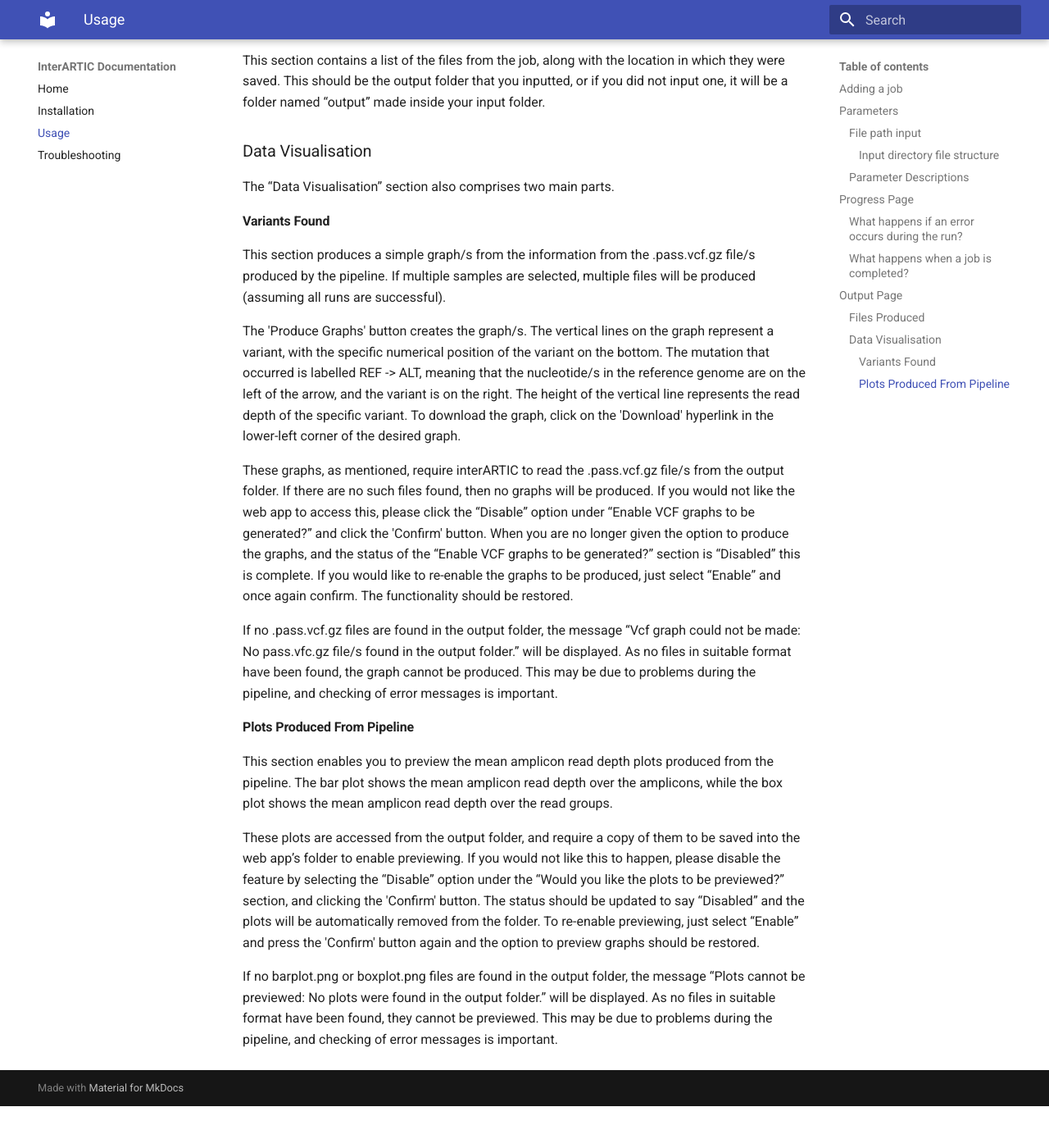
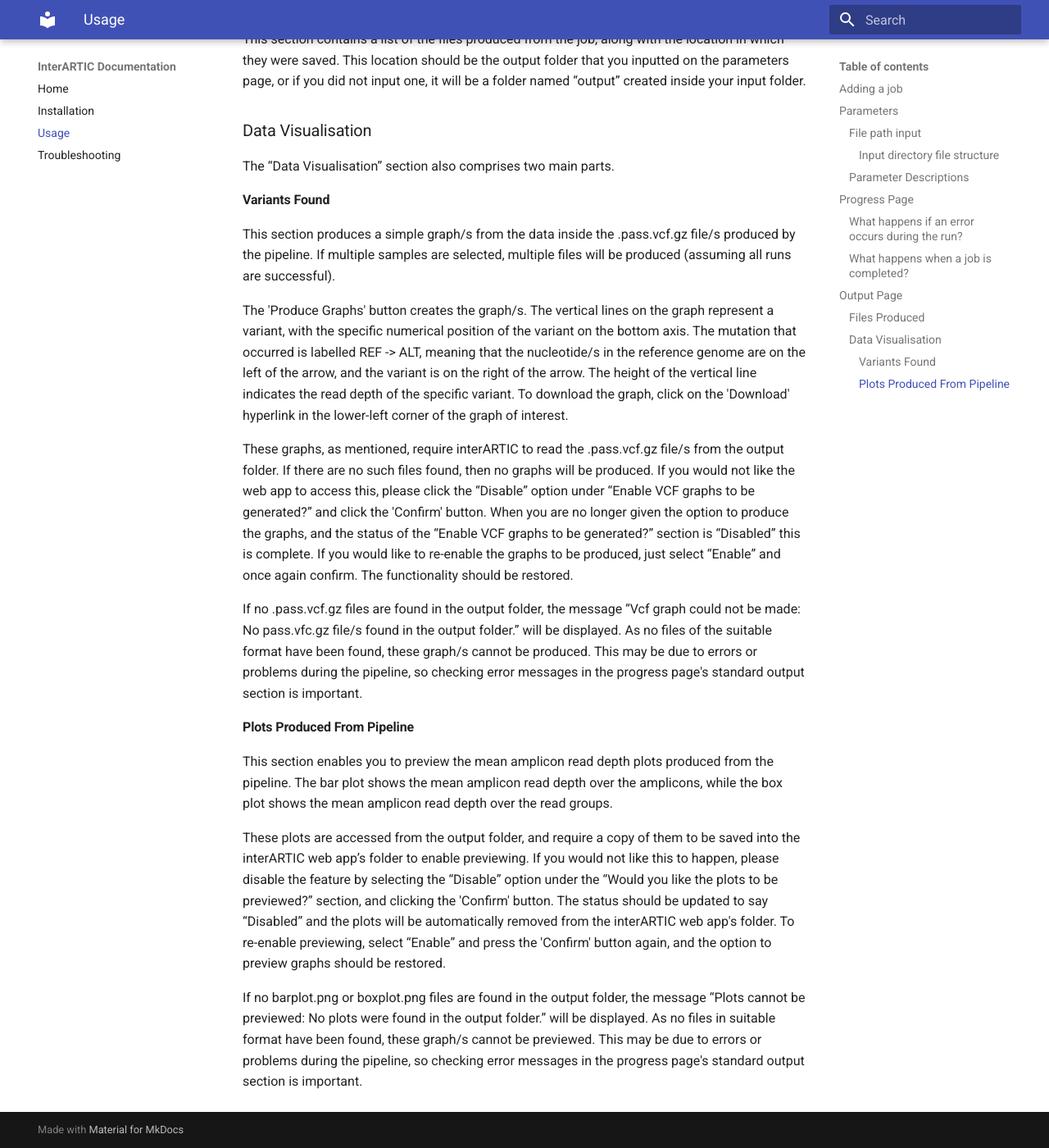
Before and after one commit to Psy-Fer/interARTIC, an MkDocs documentation site: the page built from docs/usage.md, in a window 1280 px wide and 1400 px high, scrolled down 5287 px. Shown: the whole window at 82% size. Built offline with MkDocs 1.6.1 and Material for MkDocs 9.7.7, drawn with Linux system fonts in a browser that asks for light colours; before the commit the page ends 6636 px from its top, so only the background shows below that; some of the changed text lies outside the part shown.

Commit message:
usage doc edits: output

```diff
--- a/docs/usage.md
+++ b/docs/usage.md
@@ -125,7 +125,7 @@
 
 The 'View Job Parameters here' button, when clicked, will display the job's parameters that have been entered by the user.
 
-There is an 'Abort Job' button which can be used to terminate the job. A confirmation window will appear when you click on the abort button. If you continue, you will then be asked to confirm whether you wish to delete the files created by the job. After this, you will then be directed back to the home page.
+The 'Abort Job' button can be used to terminate the job. A confirmation window will appear when you click on the abort button. If you continue, you will then be asked to confirm whether you wish to delete the files created by the job. After this, you will then be directed back to the home page.
 
 ### What happens if an error occurs during the run?
 
@@ -145,11 +145,11 @@
 
 ## Output Page
 
-The Output Page has two main sections, one for the files produced during the run, and the other for data visualisation to enable a fast quality analysis of the sample. At the bottom of the page, there is a 'Go to Progress' button which will redirect you to the progress page of the job if you click on it.
+The Output Page has two main sections, one for the files produced during the run, and the other for data visualisation to enable a fast quality check of the sample. At the bottom of the page, there is a 'Go to Progress' button which will redirect you to the progress page of the job if you click on it.
 
 ### Files Produced
 
-This section contains a list of the files from the job, along with the location in which they were saved. This should be the output folder that you inputted, or if you did not input one, it will be a folder named “output” made inside your input folder.
+This section contains a list of the files produced from the job, along with the location in which they were saved. This location should be the output folder that you inputted on the parameters page, or if you did not input one, it will be a folder named “output” created inside your input folder.
 
 ### Data Visualisation
 
@@ -157,18 +157,18 @@
 
 #### Variants Found
 
-This section produces a simple graph/s from the information from the <sample_name>.pass.vcf.gz file/s produced by the pipeline. If multiple samples are selected, multiple files will be produced (assuming all runs are successful).
+This section produces a simple graph/s from the data inside the <sample_name>.pass.vcf.gz file/s produced by the pipeline. If multiple samples are selected, multiple files will be produced (assuming all runs are successful).
 
-The 'Produce Graphs' button creates the graph/s. The vertical lines on the graph represent a variant, with the specific numerical position of the variant on the bottom. The mutation that occurred is labelled REF -> ALT, meaning that the nucleotide/s in the reference genome are on the left of the arrow, and the variant is on the right. The height of the vertical line represents the read depth of the specific variant. To download the graph, click on the 'Download' hyperlink in the lower-left corner of the desired graph.
+The 'Produce Graphs' button creates the graph/s. The vertical lines on the graph represent a variant, with the specific numerical position of the variant on the bottom axis. The mutation that occurred is labelled REF -> ALT, meaning that the nucleotide/s in the reference genome are on the left of the arrow, and the variant is on the right of the arrow. The height of the vertical line indicates the read depth of the specific variant. To download the graph, click on the 'Download' hyperlink in the lower-left corner of the graph of interest.
 
 These graphs, as mentioned, require interARTIC to read the <sample_name>.pass.vcf.gz file/s from the output folder. If there are no such files found, then no graphs will be produced. If you would not like the web app to access this, please click the “Disable” option under “Enable VCF graphs to be generated?” and click the 'Confirm' button. When you are no longer given the option to produce the graphs, and the status of the “Enable VCF graphs to be generated?” section is “Disabled” this is complete. If you would like to re-enable the graphs to be produced, just select “Enable” and once again confirm. The functionality should be restored.
 
-If no .pass.vcf.gz files are found in the output folder, the message “Vcf graph could not be made: No pass.vfc.gz file/s found in the output folder.” will be displayed. As no files in suitable format have been found, the graph cannot be produced. This may be due to problems during the pipeline, and checking of error messages is important.
+If no <sample_name>.pass.vcf.gz files are found in the output folder, the message “Vcf graph could not be made: No pass.vfc.gz file/s found in the output folder.” will be displayed. As no files of the suitable format have been found, these graph/s cannot be produced. This may be due to errors or problems during the pipeline, so checking error messages in the progress page's standard output section is important.
 
 #### Plots Produced From Pipeline
 
 This section enables you to preview the mean amplicon read depth plots produced from the pipeline. The bar plot shows the mean amplicon read depth over the amplicons, while the box plot shows the mean amplicon read depth over the read groups.
 
-These plots are accessed from the output folder, and require a copy of them to be saved into the web app’s folder to enable previewing. If you would not like this to happen, please disable the feature by selecting the “Disable” option under the “Would you like the plots to be previewed?” section, and clicking the 'Confirm' button. The status should be updated to say “Disabled” and the plots will be automatically removed from the folder. To re-enable previewing, just select “Enable” and press the 'Confirm' button again and the option to preview graphs should be restored.
+These plots are accessed from the output folder, and require a copy of them to be saved into the interARTIC web app’s folder to enable previewing. If you would not like this to happen, please disable the feature by selecting the “Disable” option under the “Would you like the plots to be previewed?” section, and clicking the 'Confirm' button. The status should be updated to say “Disabled” and the plots will be automatically removed from the interARTIC web app's folder. To re-enable previewing, select “Enable” and press the 'Confirm' button again, and the option to preview graphs should be restored.
 
-If no barplot.png or boxplot.png files are found in the output folder, the message “Plots cannot be previewed: No plots were found in the output folder.” will be displayed. As no files in suitable format have been found, they cannot be previewed. This may be due to problems during the pipeline, and checking of error messages is important.
+If no barplot.png or boxplot.png files are found in the output folder, the message “Plots cannot be previewed: No plots were found in the output folder.” will be displayed. As no files in suitable format have been found, these graph/s cannot be previewed. This may be due to errors or problems during the pipeline, so checking error messages in the progress page's standard output section is important.
```
